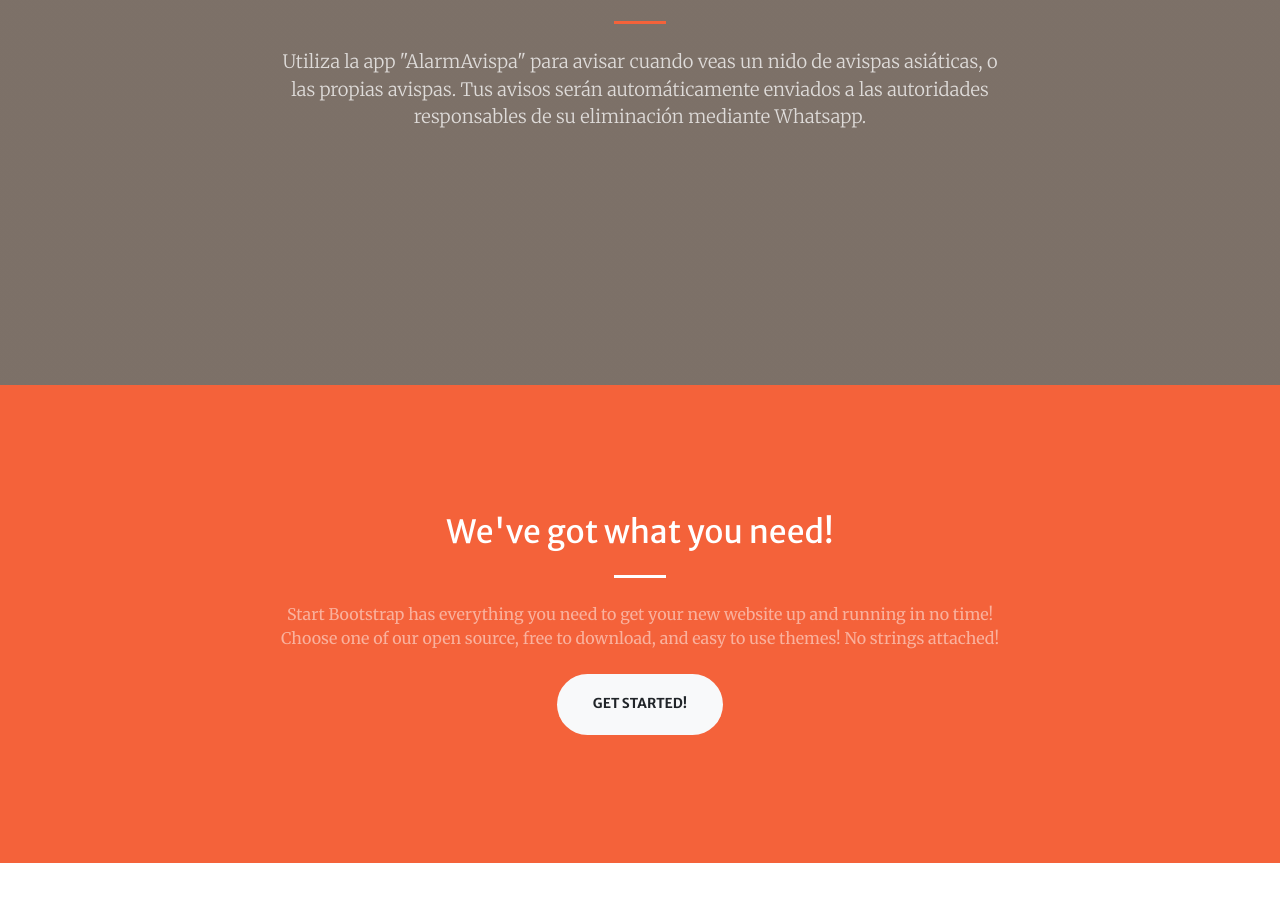
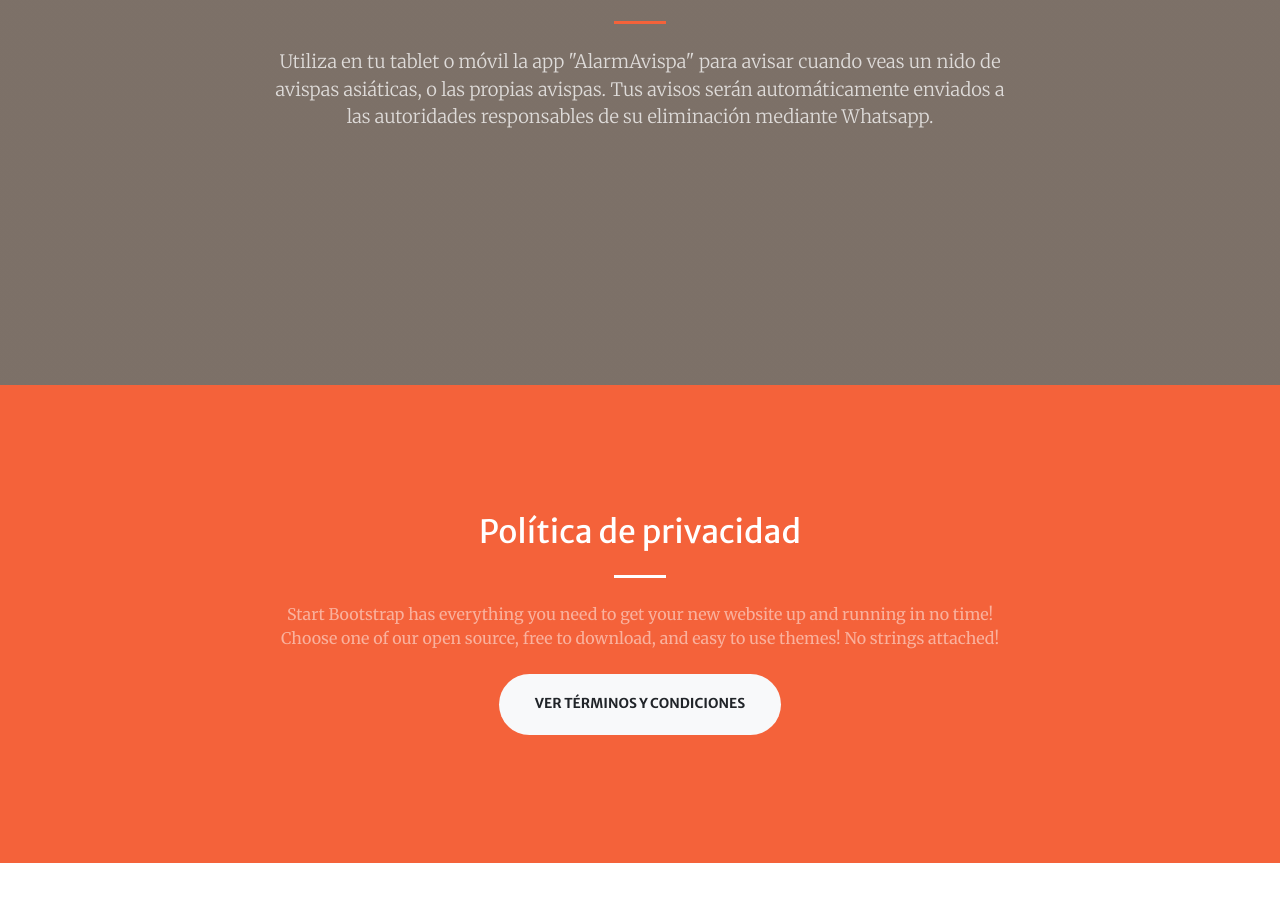
Before and after one commit to alejandrtf/AlarmAvispa, a website with bundled scripts: page index.html in a window 1280 px wide. Shown: the part 415-1316 px from the top of the page. Built offline with nearby package versions, Linux system fonts and the light colour scheme; files whose address does not match are found by name.

Commit message:
privacidad1

```diff
--- a/index.html
+++ b/index.html
@@ -62,7 +62,7 @@
           <hr class="divider my-4">
         </div>
         <div class="col-lg-8 align-self-baseline">
-          <p class="text-white-75 font-weight-light mb-5">Utiliza la app "AlarmAvispa" para avisar cuando veas un nido de avispas asiáticas, o las propias avispas. Tus avisos serán
+          <p class="text-white-75 font-weight-light mb-5">Utiliza en tu tablet o móvil la app "AlarmAvispa" para avisar cuando veas un nido de avispas asiáticas, o las propias avispas. Tus avisos serán
 		  automáticamente enviados a las autoridades responsables de su eliminación mediante Whatsapp.</p>
 
         </div>
@@ -75,10 +75,10 @@
     <div class="container">
       <div class="row justify-content-center">
         <div class="col-lg-8 text-center">
-          <h2 class="text-white mt-0">We've got what you need!</h2>
+          <h2 class="text-white mt-0">Política de privacidad</h2>
           <hr class="divider light my-4">
           <p class="text-white-50 mb-4">Start Bootstrap has everything you need to get your new website up and running in no time! Choose one of our open source, free to download, and easy to use themes! No strings attached!</p>
-          <a class="btn btn-light btn-xl js-scroll-trigger" href="#tyc">Get Started!</a>
+          <a class="btn btn-light btn-xl js-scroll-trigger" href="#tyc">Ver Términos y Condiciones</a>
         </div>
       </div>
     </div>
```
